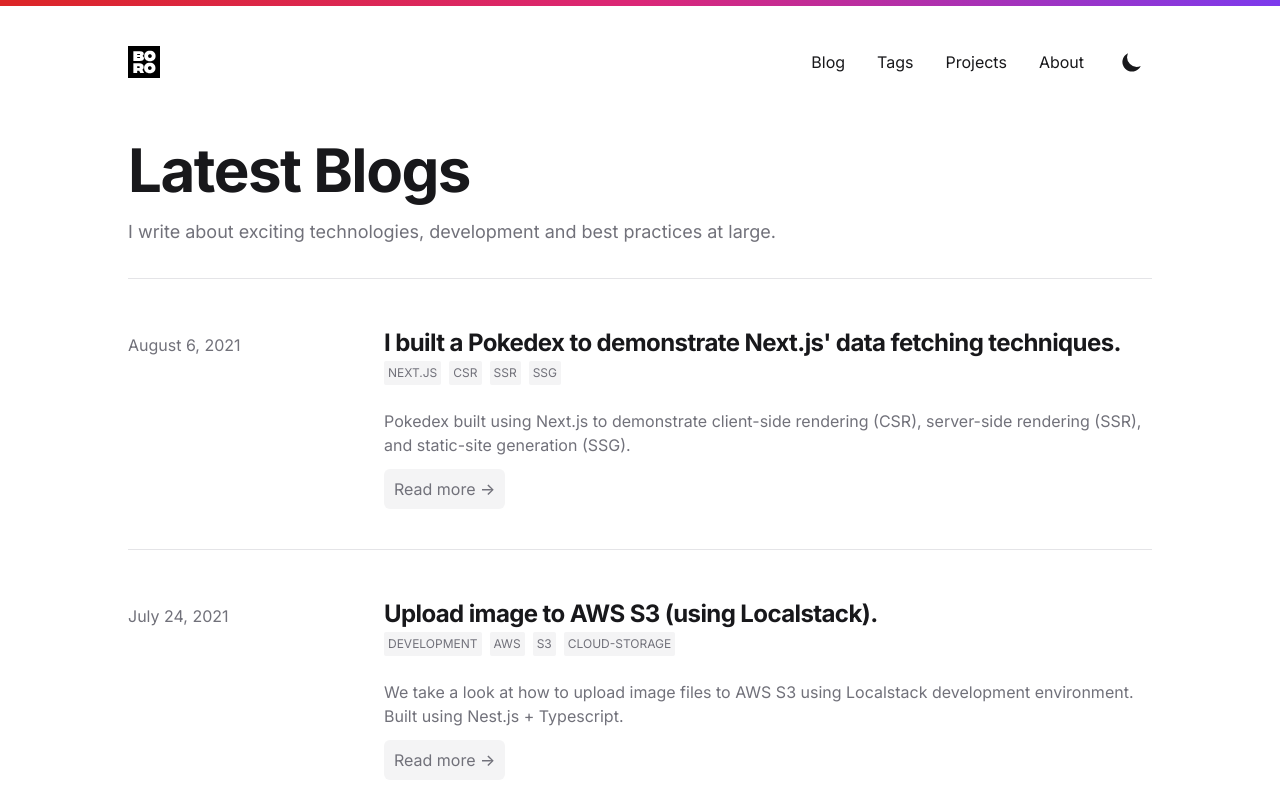
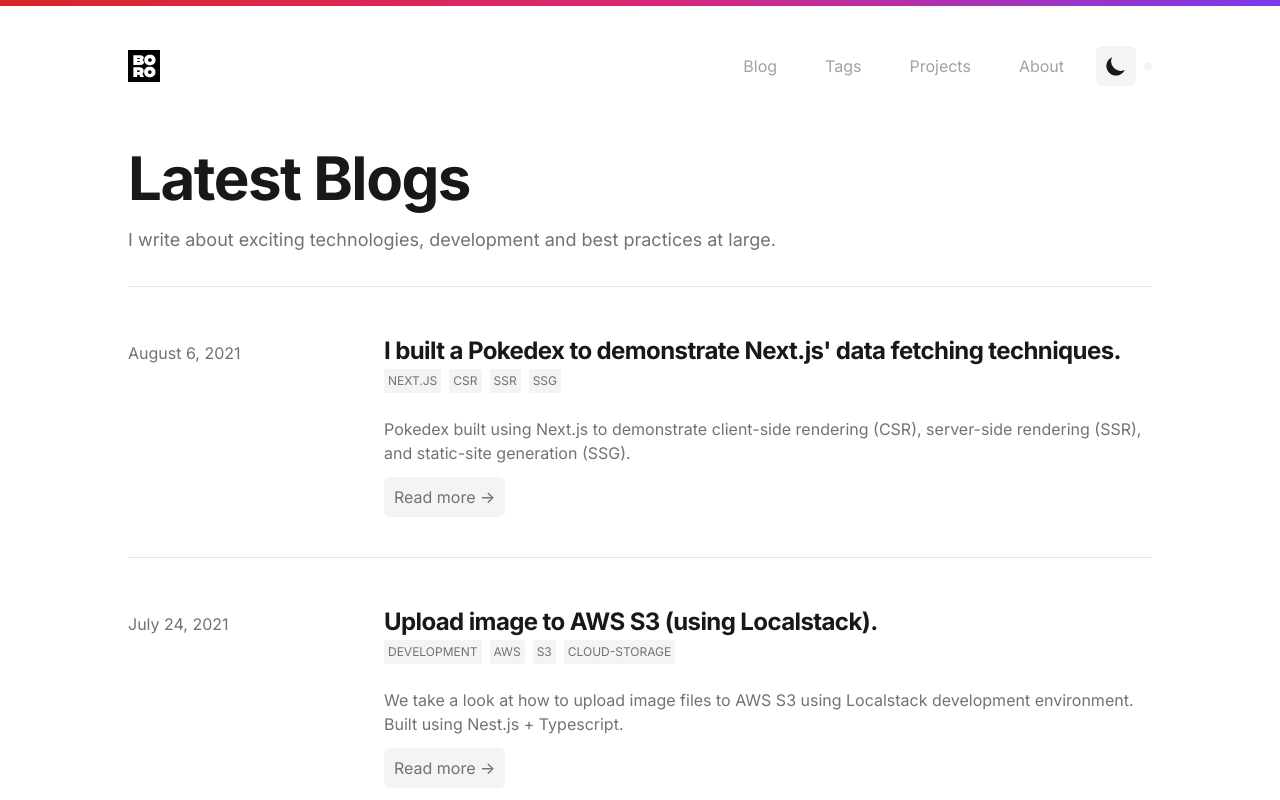
Before and after one commit to Boro23-wq/boroportfolio-v4, a Next.js app: page / in a window 1280 px wide. Shown: the top 800 px of the page. Built offline with nearby package versions, Linux system fonts and the light colour scheme; what @tailwindcss/typography would draw is missing.

Commit message:
modified nav

```diff
--- a/components/LayoutWrapper.js
+++ b/components/LayoutWrapper.js
@@ -1,4 +1,5 @@
 import siteMetadata from '@/data/siteMetadata'
+import { useRouter } from 'next/router'
 import headerNavLinks from '@/data/headerNavLinks'
 import { Logo } from '@/data/Logo'
 import Link from './Link'
@@ -7,16 +8,21 @@ import Footer from './Footer'
 import MobileNav from './MobileNav'
 import ThemeSwitch from './ThemeSwitch'
 import { useTheme } from 'next-themes'
+import { capitalize } from '@/lib/utils'
 
 const LayoutWrapper = ({ children }) => {
   const { theme } = useTheme()
+  const router = useRouter()
+
+  const p = router.asPath.split('/')[1]
+  const path = capitalize(p)
 
   return (
     <SectionContainer>
       <div className="flex flex-col justify-between h-screen">
         <header className="flex items-center justify-between py-10">
           <div>
-            <Link href="/" aria-label="Tailwind CSS Blog">
+            <Link href="/" aria-label="Boro Blog">
               <div className="flex items-center justify-between">
                 <div className="mr-3">
                   <Logo
@@ -40,14 +46,22 @@ const LayoutWrapper = ({ children }) => {
                 <Link
                   key={link.title}
                   href={link.href}
-                  className="p-1 font-medium text-gray-900 sm:p-4 dark:text-gray-100"
+                  className={
+                    path === link.title
+                      ? 'p-1 mx-2 font-semibold text-gray-900 sm:p-4 dark:text-gray-100 hover:bg-gray-100 dark:hover:bg-gray-800 rounded-md'
+                      : 'p-1 mx-2 font-medium text-gray-400 sm:p-4 dark:text-gray-500 hover:bg-gray-100 dark:hover:bg-gray-800 rounded-md'
+                  }
                 >
                   {link.title}
                 </Link>
               ))}
             </div>
-            <ThemeSwitch />
-            <MobileNav />
+            <div className="ml-2 mr-3 sm:mr-0 bg-gray-100 hover:bg-gray-200 dark:bg-gray-800 dark:hover:bg-gray-700 px-1 py-1 rounded-md transition ease-in-out delay-50">
+              <ThemeSwitch />
+            </div>
+            <div className="ml-2 mr-3 sm:mr-0 bg-gray-100 hover:bg-gray-200 dark:bg-gray-800 dark:hover:bg-gray-700 px-1 py-1 rounded-md transition ease-in-out delay-50">
+              <MobileNav />
+            </div>
           </div>
         </header>
         <main className="mb-auto">{children}</main>
--- a/components/MobileNav.js
+++ b/components/MobileNav.js
@@ -1,9 +1,19 @@
 import { useState } from 'react'
+import { useRouter } from 'next/router'
 import Link from './Link'
 import headerNavLinks from '@/data/headerNavLinks'
+import { capitalize } from '@/lib/utils'
+import link from 'next/link'
 
 const MobileNav = () => {
   const [navShow, setNavShow] = useState(false)
+  const router = useRouter()
+
+  const p = router.asPath.split('/')[1]
+  const path = capitalize(p)
+
+  console.log(path, link.title)
+  // console.log(path === link.title)
 
   const onToggleNav = () => {
     setNavShow((status) => {
@@ -21,7 +31,7 @@ const MobileNav = () => {
     <div className="sm:hidden">
       <button
         type="button"
-        className="w-8 h-8 ml-1 mr-1 rounded"
+        className="w-6 h-8 ml-1 mr-1 rounded"
         aria-label="Toggle Menu"
         onClick={onToggleNav}
       >
@@ -46,6 +56,7 @@ const MobileNav = () => {
           )}
         </svg>
       </button>
+
       <div
         className={`fixed w-full h-full top-24 right-0 bg-gray-100 dark:bg-black opacity-95 z-10 transform ease-in-out duration-300 ${
           navShow ? 'translate-x-0' : 'translate-x-full'
@@ -62,12 +73,24 @@ const MobileNav = () => {
             <div key={link.title} className="flex items-center px-12 py-4">
               <Link
                 href={link.href}
-                className="text-xl font-bold text-gray-900 dark:text-gray-100 mr-2"
+                className={
+                  path === link.title
+                    ? 'text-lg font-semibold text-gray-900 dark:text-gray-100 mr-2'
+                    : 'text-lg font-medium text-gray-600 dark:text-gray-500 mr-2'
+                }
                 onClick={onToggleNav}
               >
                 {link.title}
               </Link>
-              <div>&rarr;</div>
+              <div
+                className={
+                  path === link.title
+                    ? 'font-semibold text-gray-900 dark:text-gray-100'
+                    : 'font-medium text-gray-600 dark:text-gray-500'
+                }
+              >
+                &rarr;
+              </div>
             </div>
           ))}
         </nav>
--- a/components/ThemeSwitch.js
+++ b/components/ThemeSwitch.js
@@ -7,7 +7,7 @@ const ThemeSwitch = () => {
     <button
       aria-label="Toggle Dark Mode"
       type="button"
-      className="w-8 h-8 p-1 ml-1 mr-1 rounded sm:ml-4"
+      className="w-8 h-8 p-1 rounded"
       onClick={() => setTheme(theme === 'dark' ? 'light' : 'dark')}
     >
       <svg
--- a/lib/utils.js
+++ b/lib/utils.js
@@ -15,3 +15,7 @@ export const readableDateString = (string) => {
 export const truncate = (string, n) => {
   return string?.length > n ? string.substr(0, n - 1) + '...' : string
 }
+
+export const capitalize = (string) => {
+  return string.replace(/^\w/, (c) => c.toUpperCase())
+}
--- a/pages/index.js
+++ b/pages/index.js
@@ -32,6 +32,7 @@ export default function Home({ posts }) {
         </div>
         <ul className="divide-y divide-gray-200 dark:divide-gray-700">
           {!posts.length && 'No posts found.'}
+
           {posts.slice(0, MAX_DISPLAY).map((frontMatter) => {
             const { slug, date, title, summary, tags } = frontMatter
             return (
@@ -84,6 +85,7 @@ export default function Home({ posts }) {
           })}
         </ul>
       </div>
+
       {posts.length > MAX_DISPLAY && (
         <div className="flex justify-end text-base font-medium leading-6">
           <Link
```
